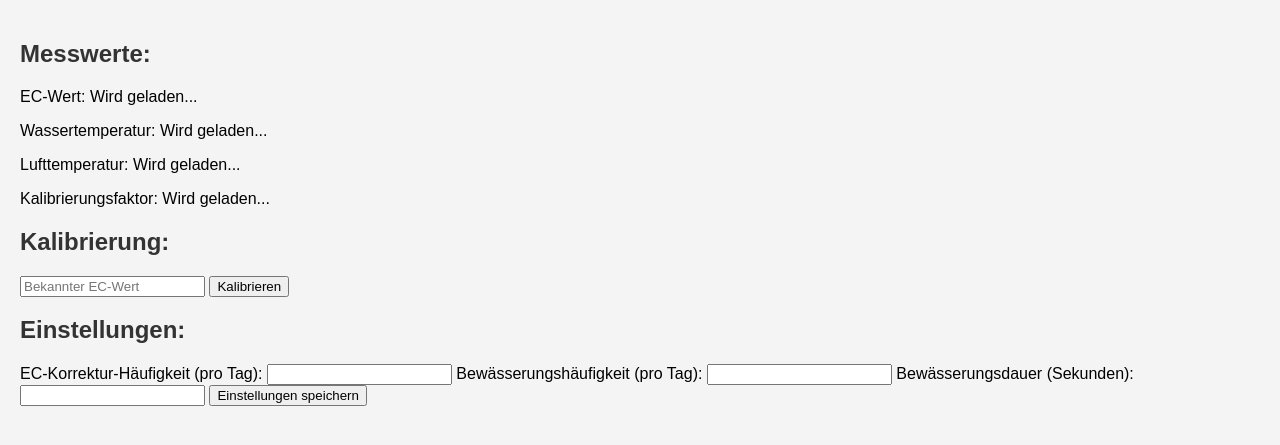
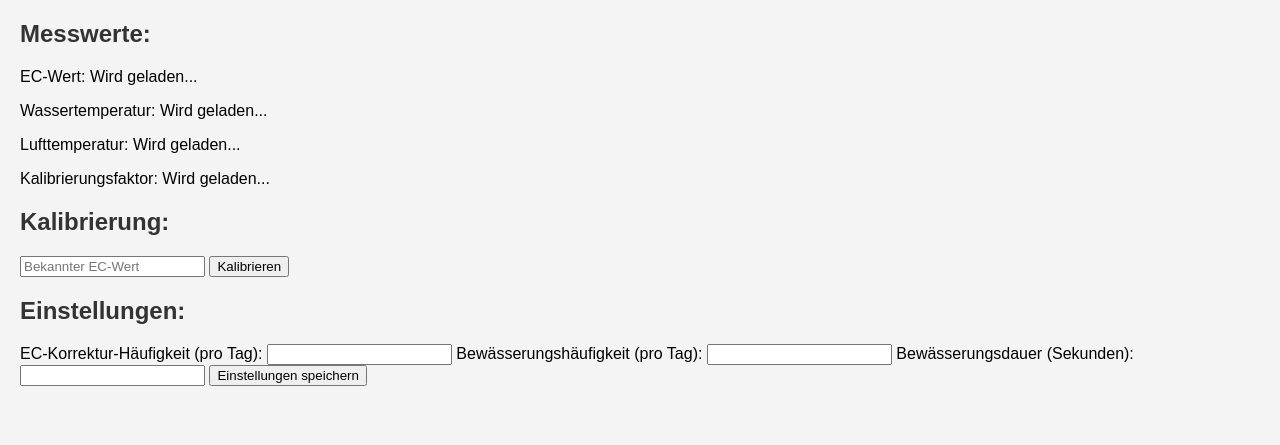
Before and after one commit to finanzamt123/server.py, a Flask app: template templates/index.html in a window 1280 px wide. Shown: the part 120-565 px from the top of the page. Run offline with Flask 3, Linux system fonts and the light colour scheme; the template is opened without the code that fills it, so the values that code supplies are empty.

Commit message:
Update style.css

```diff
--- a/static/style.css
+++ b/static/style.css
@@ -13,7 +13,7 @@ header {
 }
 
 .container {
-    padding: 20px;
+    margin: 20px;
 }
 
 h2 {
```
